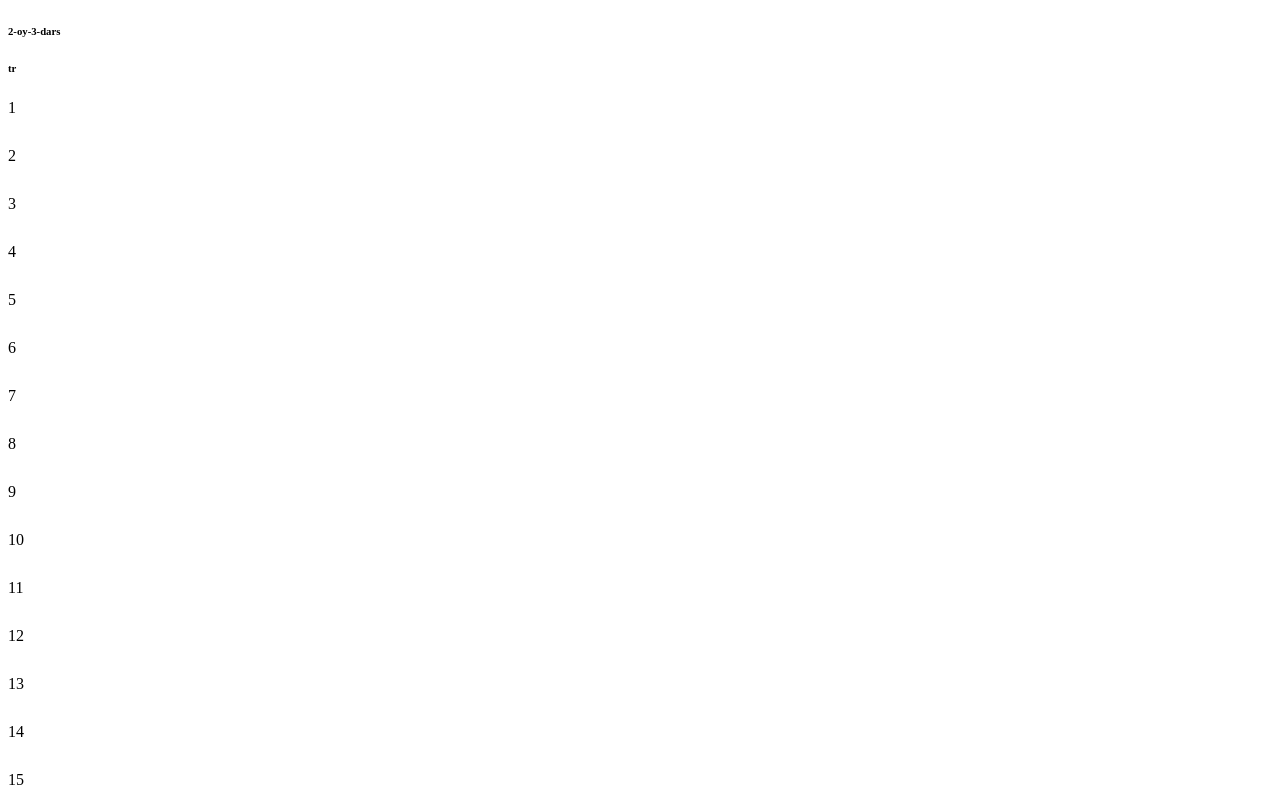
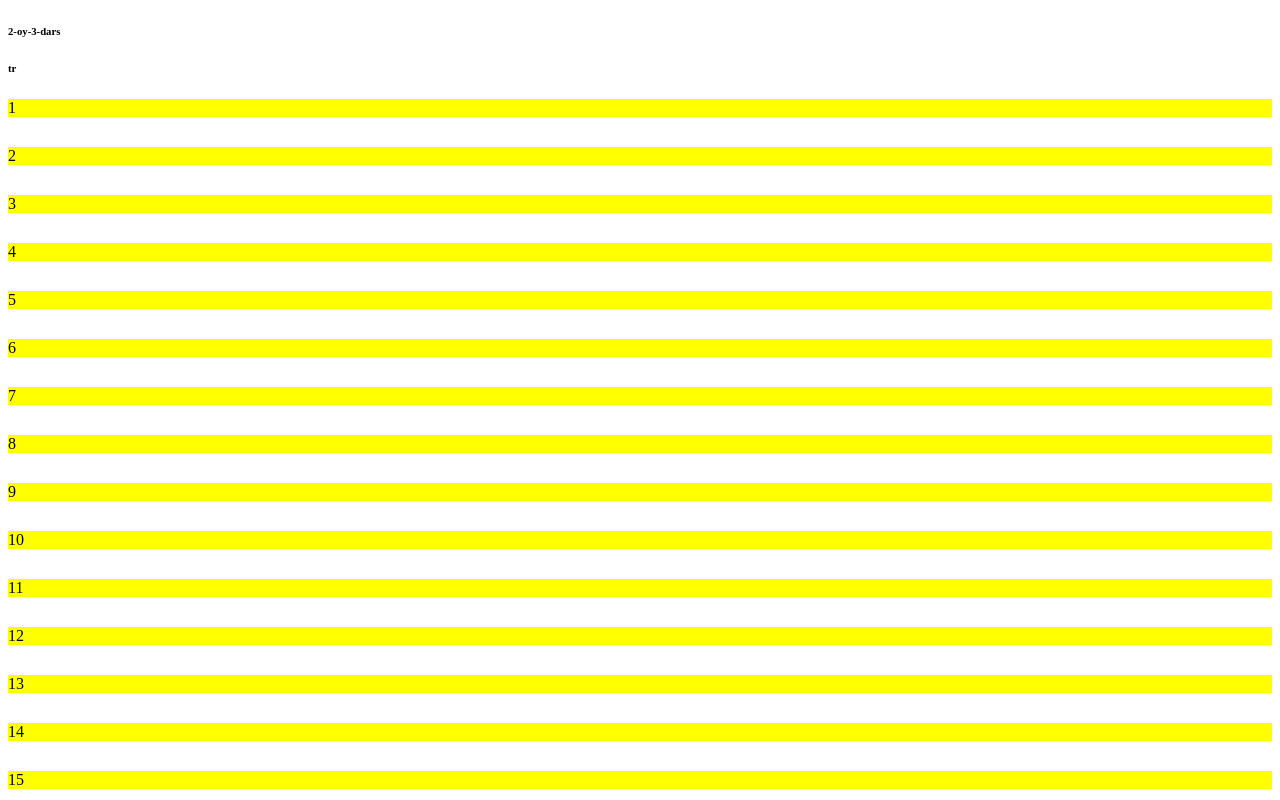
Before and after one commit to OdilovMuhammadAli/amalyot, a plain HTML site: page index.html in a window 1280 px wide. Shown: the top 800 px of the page. Drawn offline with Linux system fonts and the light colour scheme.

Commit message:
add color text

```diff
--- a/css/style.css
+++ b/css/style.css
@@ -2,3 +2,7 @@
   display: grid;
   gap: 30px;
 }
+
+.child {
+  background-color: yellow;
+}
```
